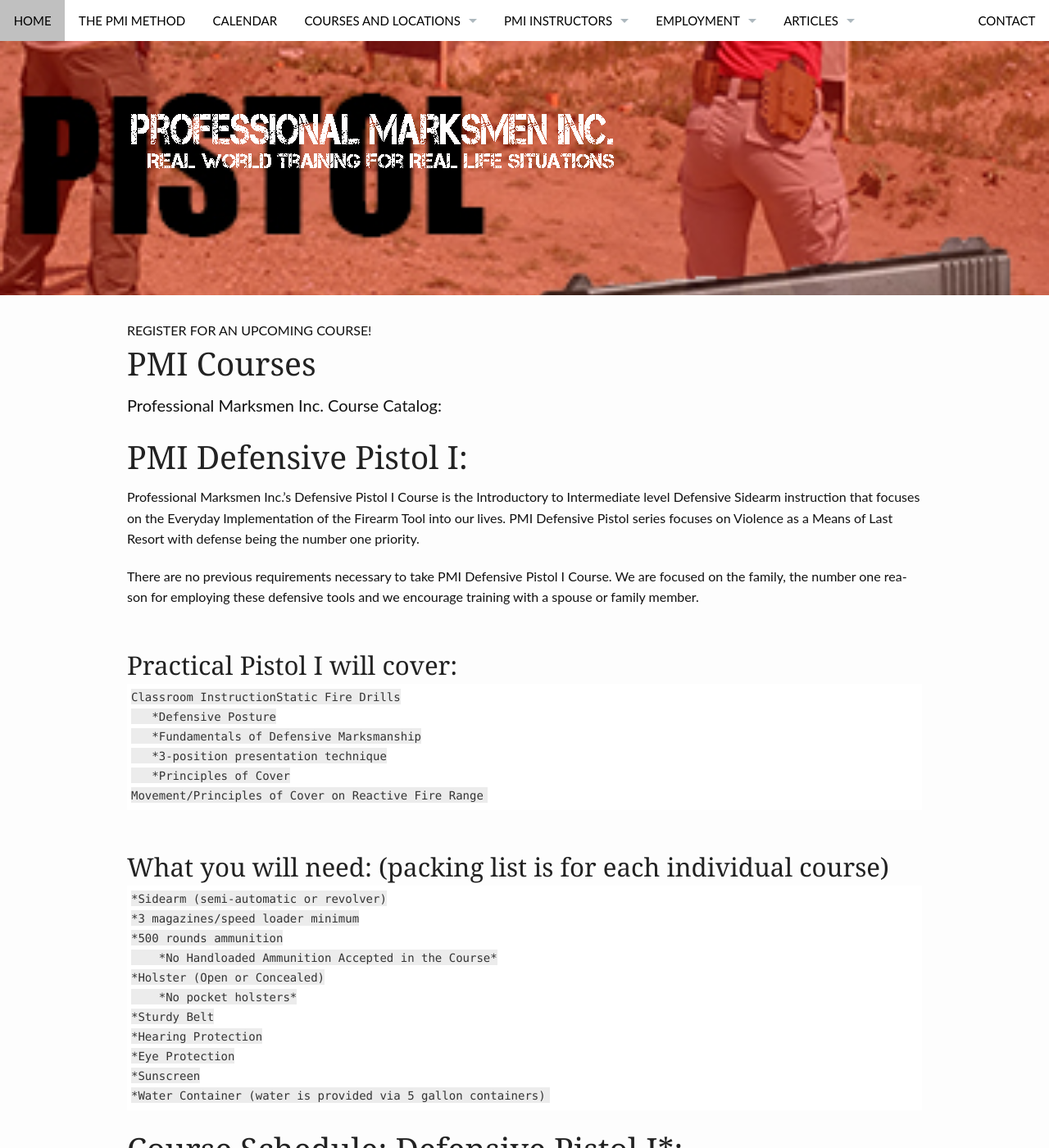
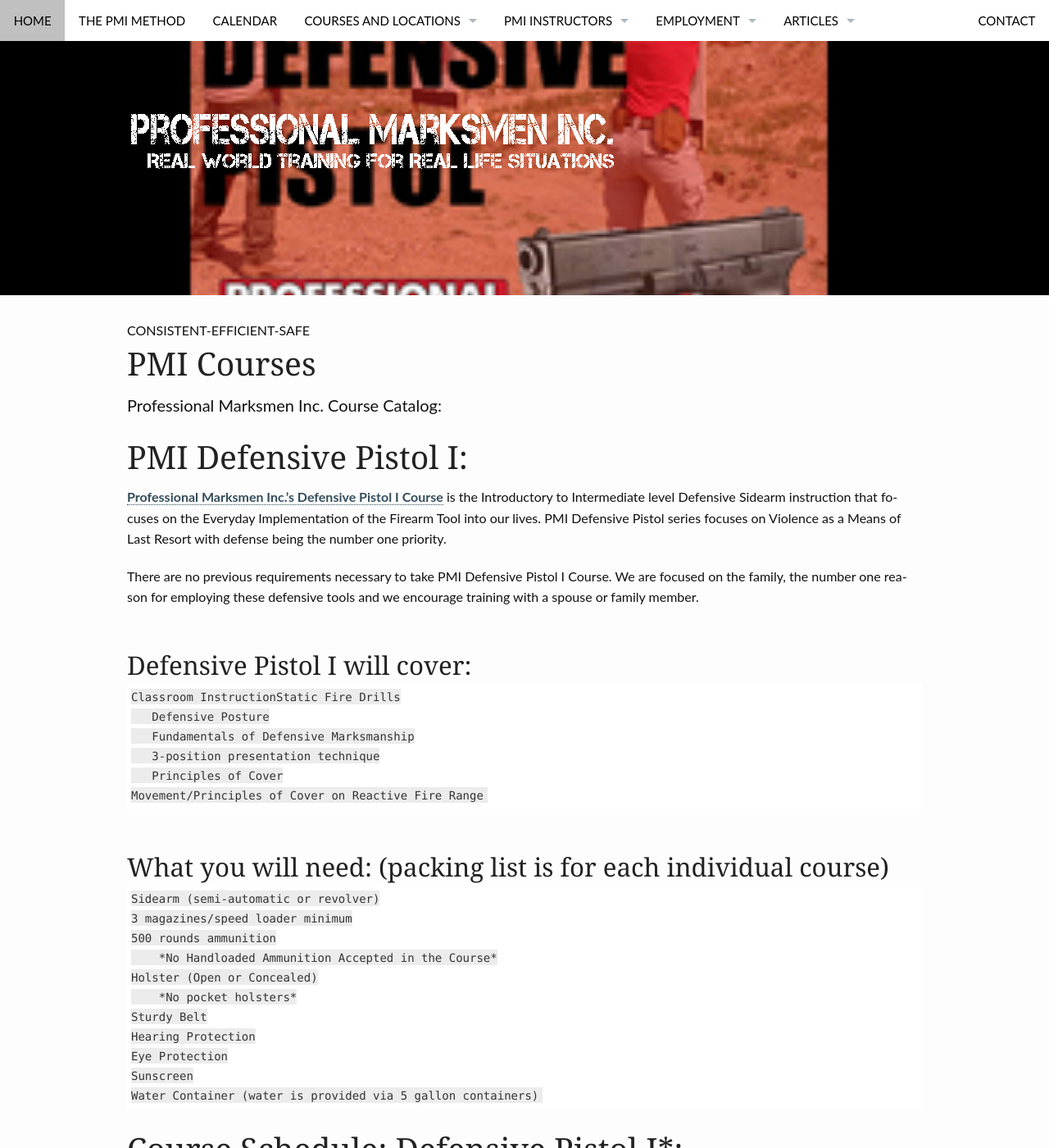
Before and after one commit to JonWeilerPMI/pmisite, a Jekyll site: the page built from pages/defensive_pistol.md, in a window 1280 px wide and 1400 px high. Shown: the whole window at 82% size. Built offline with Jekyll 4.4.1, drawn with Linux system fonts in a browser that asks for light colours.

Commit message:
update dp

```diff
--- a/pages/defensive_pistol.md
+++ b/pages/defensive_pistol.md
@@ -1,43 +1,45 @@
 ---
 layout: page-fullwidth
 title: "PMI Courses"
-subheadline: "Register for an upcoming course!"
+subheadline: "Consistent-Efficient-Safe"
 show_meta: false
 teaser: "Professional Marksmen Inc. Course Catalog: "
 permalink: "/defensive_pistol/"
 header:
-    image_fullwidth: "defpist.jpg"
+    image_fullwidth: "defpist2.jpg"
 ---
 
 
 #PMI Defensive Pistol I:
 
-Professional Marksmen Inc.’s Defensive Pistol I Course is the Introductory to Intermediate level Defensive Sidearm instruction that focuses on the Everyday Implementation of the Firearm Tool into our lives. PMI Defensive Pistol series focuses on Violence as a Means of Last Resort with defense being the number one priority.
+
+
+[Professional Marksmen Inc.’s Defensive Pistol I Course][1] is the Introductory to Intermediate level Defensive Sidearm instruction that focuses on the Everyday Implementation of the Firearm Tool into our lives. PMI Defensive Pistol series focuses on Violence as a Means of Last Resort with defense being the number one priority.
 
 There are no previous requirements necessary to take PMI Defensive Pistol I Course. We are focused on the family, the number one reason for employing these defensive tools and we encourage training with a spouse or family member.
 
-##Practical Pistol I will cover:
+##Defensive Pistol I will cover:
 
     Classroom InstructionStatic Fire Drills
-       *Defensive Posture
-       *Fundamentals of Defensive Marksmanship
-       *3-position presentation technique
-       *Principles of Cover
+       Defensive Posture
+       Fundamentals of Defensive Marksmanship
+       3-position presentation technique
+       Principles of Cover
     Movement/Principles of Cover on Reactive Fire Range
 
 ##What you will need:  (packing list is for each individual course)
 
-    *Sidearm (semi-automatic or revolver)
-    *3 magazines/speed loader minimum
-    *500 rounds ammunition
+    Sidearm (semi-automatic or revolver)
+    3 magazines/speed loader minimum
+    500 rounds ammunition
         *No Handloaded Ammunition Accepted in the Course*
-    *Holster (Open or Concealed)
+    Holster (Open or Concealed)
         *No pocket holsters*
-    *Sturdy Belt
-    *Hearing Protection
-    *Eye Protection
-    *Sunscreen
-    *Water Container (water is provided via 5 gallon containers)
+    Sturdy Belt
+    Hearing Protection
+    Eye Protection
+    Sunscreen
+    Water Container (water is provided via 5 gallon containers)
 
 #Course Schedule:  Defensive Pistol I*:
 
```
